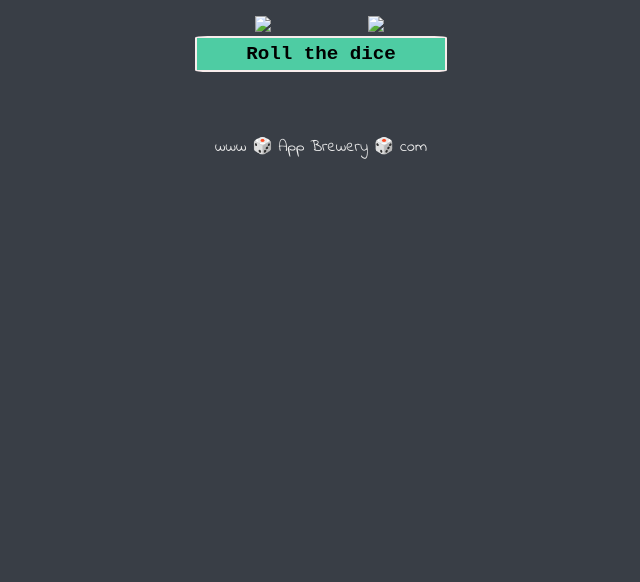
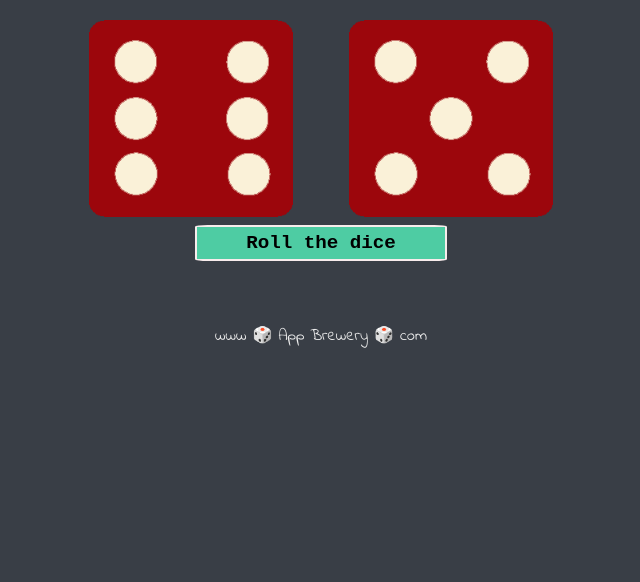
Before and after one commit to sabakanishvili/dicee, a plain HTML site: page index.html in a window 1280 px wide. Shown: the part 218-800 px from the top of the page, without its empty margins (319-959 px from the left). Drawn offline with Linux system fonts and the light colour scheme; files whose address does not match are found by name.

Commit message:
Update index.html

```diff
--- a/index.html
+++ b/index.html
@@ -15,12 +15,12 @@
 
       <div class="dice">
         <p>Player 1</p>
-        <img class="img1" src="./images/dice6.png" />
+        <img class="img1" src="dice6.png" />
       </div>
 
       <div class="dice">
         <p>Player 2</p>
-        <img class="img2" src="./images/dice5.png" />
+        <img class="img2" src="dice5.png" />
       </div>
     </div>
 
```
